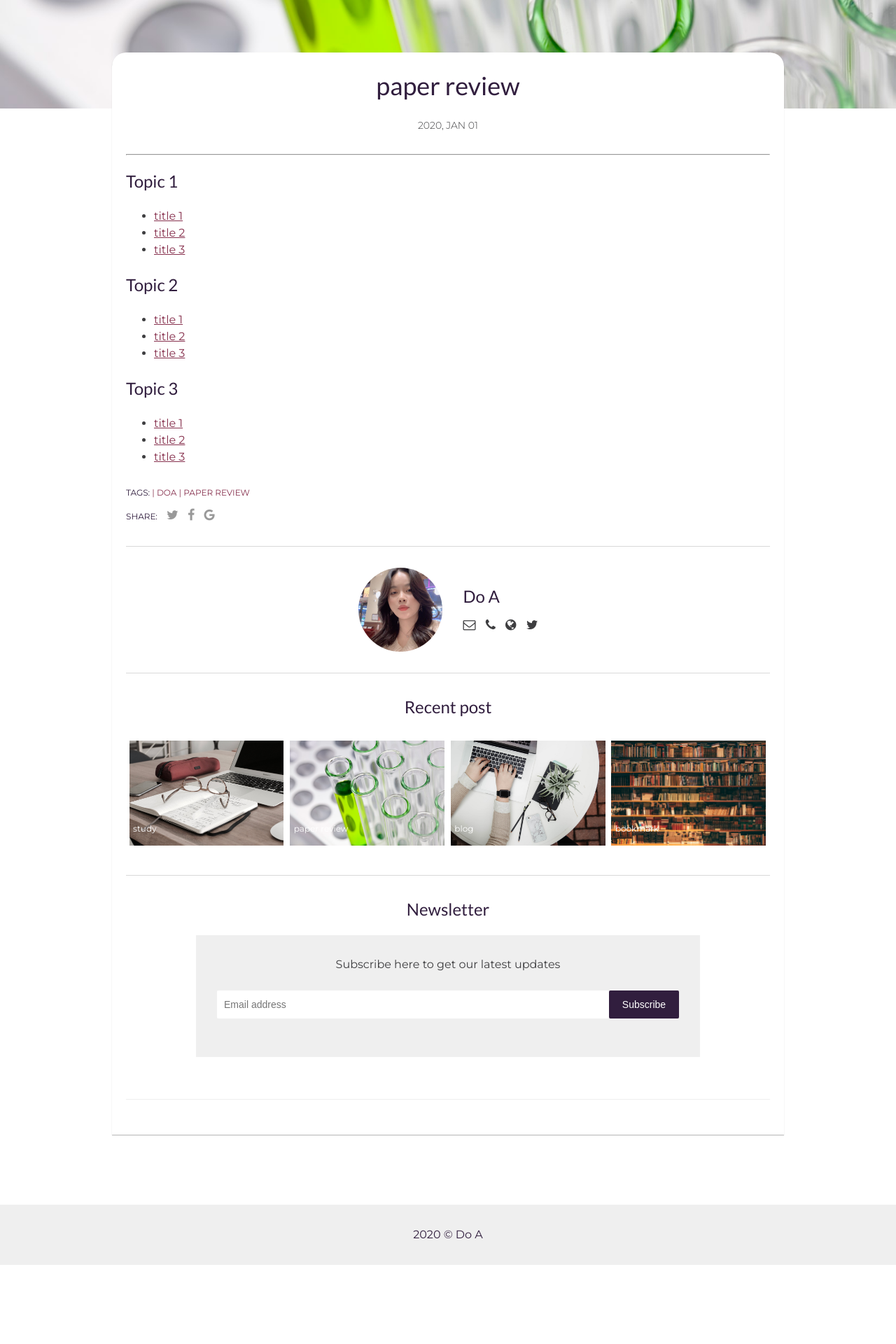
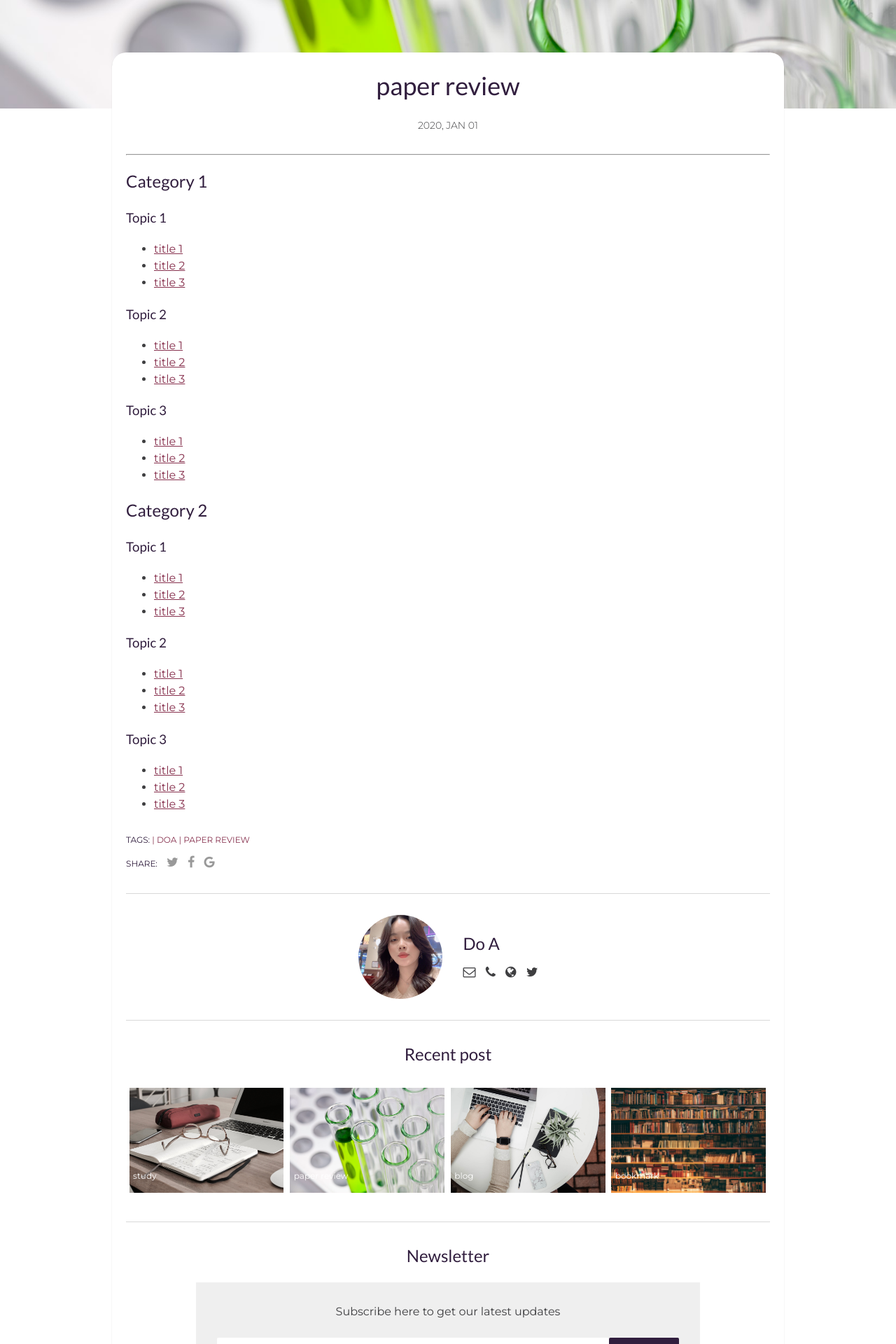
Before and after one commit to userdoa/userdoa.github.io, a Jekyll site: the page built from _posts/paper-review/2020-01-01-paper-review.markdown, in a window 1280 px wide. Shown: the part 448-2368 px from the top of the page at 70% size. Built offline with Jekyll 4.4.1, drawn with Linux system fonts in a browser that asks for light colours; comment, search, counter and statistics services are not loaded.

Commit message:
Update 2020-01-01-paper-review.markdown

```diff
--- a/_posts/paper-review/2020-01-01-paper-review.markdown
+++ b/_posts/paper-review/2020-01-01-paper-review.markdown
@@ -8,20 +8,41 @@ tags: [DoA, paper review]
 
 ---
 
-## Topic 1
+## Category 1
+### Topic 1
 
 - <a href="https://userdoa.github.io/">title 1</a>
 - <a href="https://userdoa.github.io/">title 2</a>
 - <a href="https://userdoa.github.io/">title 3</a>
 
-## Topic 2
+### Topic 2
 
 - <a href="https://userdoa.github.io/">title 1</a>
 - <a href="https://userdoa.github.io/">title 2</a>
 - <a href="https://userdoa.github.io/">title 3</a>
 
-## Topic 3
+### Topic 3
 
 - <a href="https://userdoa.github.io/">title 1</a>
 - <a href="https://userdoa.github.io/">title 2</a>
 - <a href="https://userdoa.github.io/">title 3</a>
+
+
+## Category 2
+### Topic 1
+
+- <a href="https://userdoa.github.io/">title 1</a>
+- <a href="https://userdoa.github.io/">title 2</a>
+- <a href="https://userdoa.github.io/">title 3</a>
+
+### Topic 2
+
+- <a href="https://userdoa.github.io/">title 1</a>
+- <a href="https://userdoa.github.io/">title 2</a>
+- <a href="https://userdoa.github.io/">title 3</a>
+
+### Topic 3
+
+- <a href="https://userdoa.github.io/">title 1</a>
+- <a href="https://userdoa.github.io/">title 2</a>
+- <a href="https://userdoa.github.io/">title 3</a>
```
